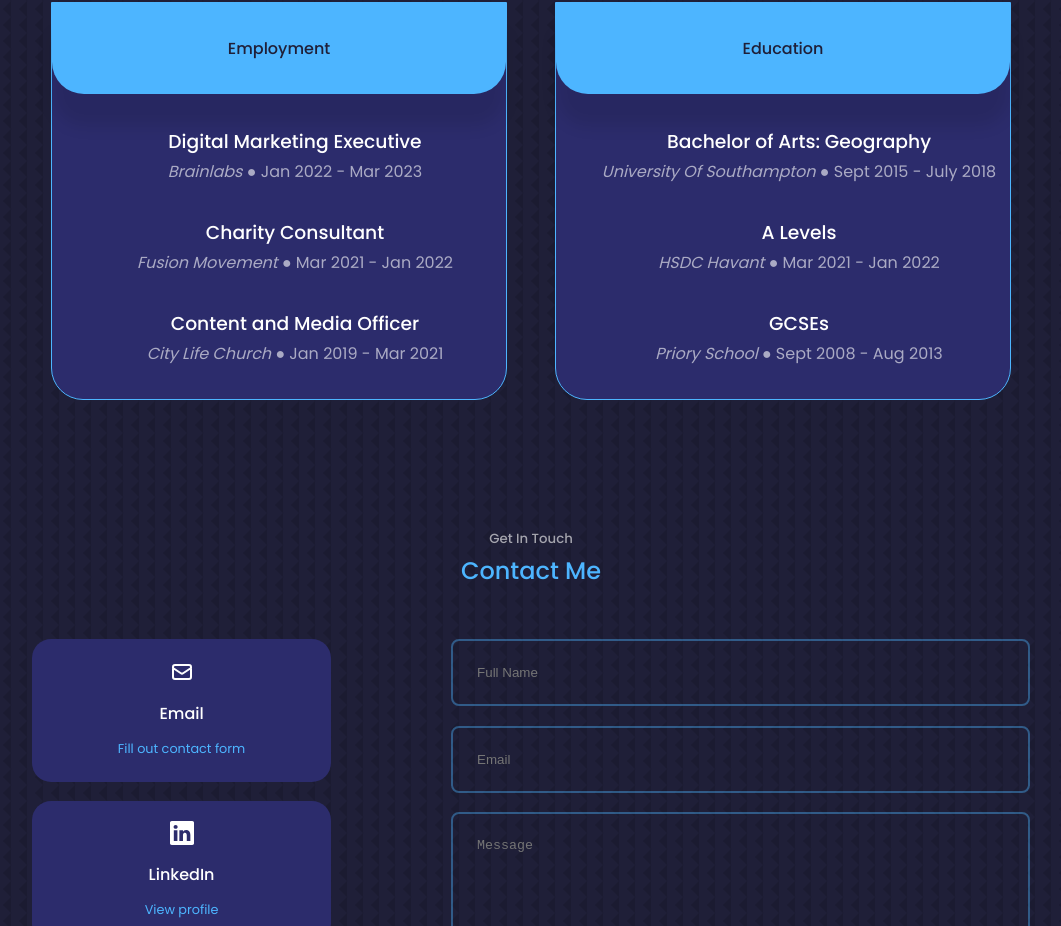
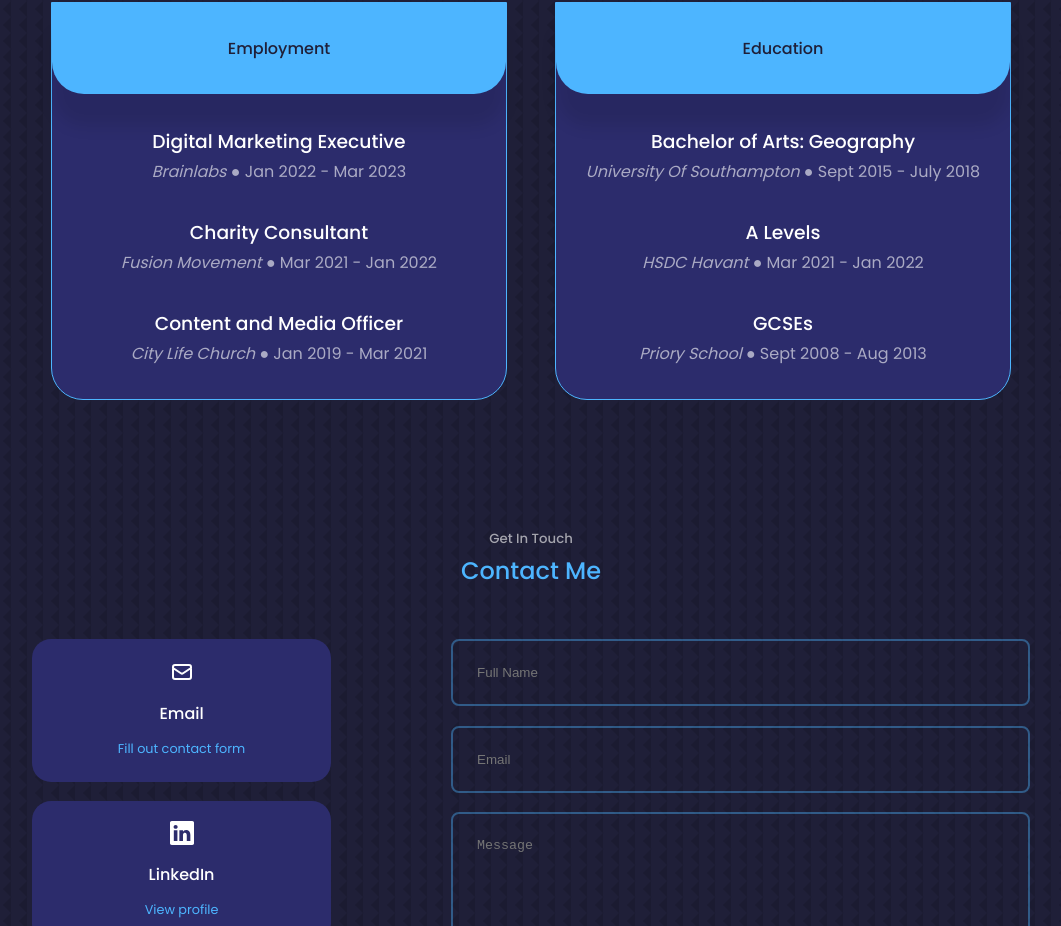
Before and after one commit to d-williams97/danielkwilliams.com, a React (Create React App) app: page / in a window 1280 px wide. Shown: the part 3279-4205 px from the top of the page, without its empty margins (109-1170 px from the left). Built offline with nearby package versions, Linux system fonts and the light colour scheme.

Commit message:
Website update

```diff
--- a/src/components/experience/Experience.css
+++ b/src/components/experience/Experience.css
@@ -33,7 +33,6 @@
 }
 
 .job__div {
-    padding-left: 2rem;
     margin: 2rem 0rem;
     text-align: center;
 }
```
